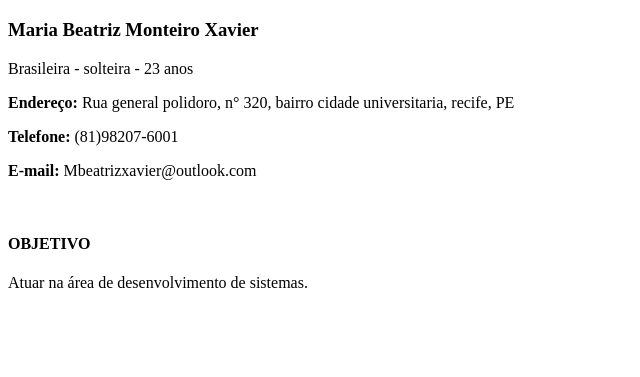
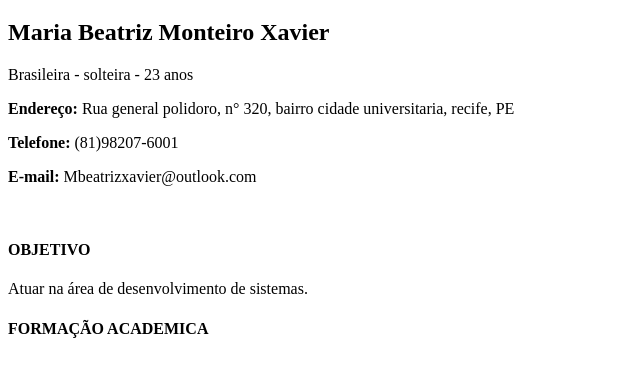
Before and after one commit to monteirobia/curriculo, a plain HTML site: page index.html in a window 1280 px wide. Shown: the part 61-438 px from the top of the page, without its empty margins (0-640 px from the left). Drawn offline with Linux system fonts and the light colour scheme.

Commit message:
Update index.html

```diff
--- a/index.html
+++ b/index.html
@@ -9,7 +9,7 @@
 
 <h1> Currículo </h1>
 
-<h3> Maria Beatriz Monteiro Xavier </h3>
+<h2> Maria Beatriz Monteiro Xavier </h2>
 <p>Brasileira - solteira - 23 anos</p>
 <p><b>Endereço:</b> Rua general polidoro, n° 320, bairro cidade universitaria, recife, PE</p>
 <p><b>Telefone:</b> (81)98207-6001</p>
@@ -17,6 +17,7 @@
 <br>
 <h4>OBJETIVO</h4>
 Atuar na área de desenvolvimento de sistemas.
+<h4>FORMAÇÃO ACADEMICA</h4>
 
 </body>
 
```
